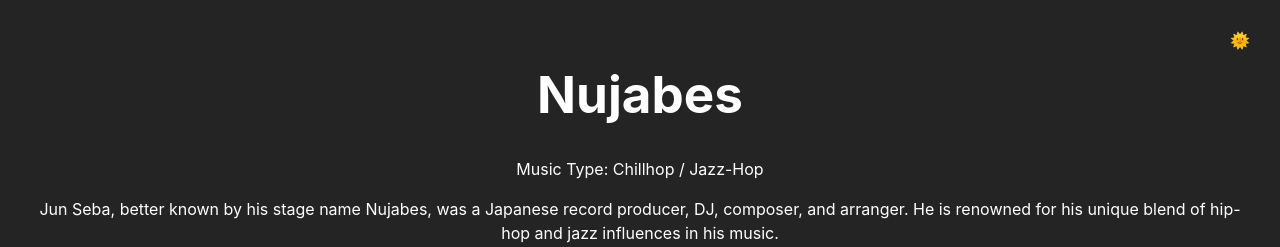
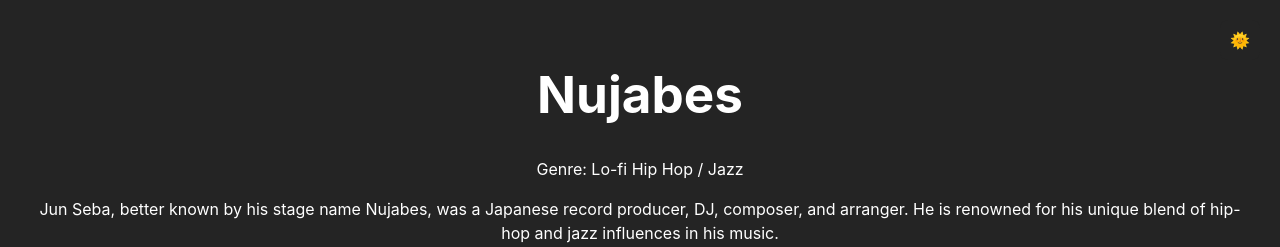
Before and after one commit to nplsam/react-music-app, a React (Vite) app: page / in a window 1280 px wide. Shown: the top 247 px of the page. Built offline with nearby package versions, Linux system fonts and the light colour scheme.

Commit message:
changed genre & slight colour change to light mode

```diff
--- a/src/App.css
+++ b/src/App.css
@@ -37,8 +37,8 @@
 }
 
 .light-mode {
-  background-color: #f5f5f5;
-  color: #333;
+  background-color: #ededed;
+  color: #272727;
 }
 
 .dark-mode {
--- a/src/App.jsx
+++ b/src/App.jsx
@@ -19,7 +19,7 @@
 
 const nujabesData = {
   name: 'Nujabes',
-  musicType: 'Chillhop / Jazz-Hop',
+  musicType: 'Lo-fi Hip Hop / Jazz',
   introduction: 'Jun Seba, better known by his stage name Nujabes, was a Japanese record producer, DJ, composer, and arranger. He is renowned for his unique blend of hip-hop and jazz influences in his music.',
   songs: [
     { name: 'Feather', releaseDate: '2003', coverArt: 'https://i1.sndcdn.com/artworks-hUmiSLY9mwWC2ni3-0ZJPwA-t500x500.jpg' },
@@ -42,7 +42,7 @@
   return (
     <div className="artist-info">
       <h1>{name}</h1>
-      <p>Music Type: {musicType}</p>
+      <p>Genre: {musicType}</p>
       <p>{introduction}</p>
     </div>
   );
```
